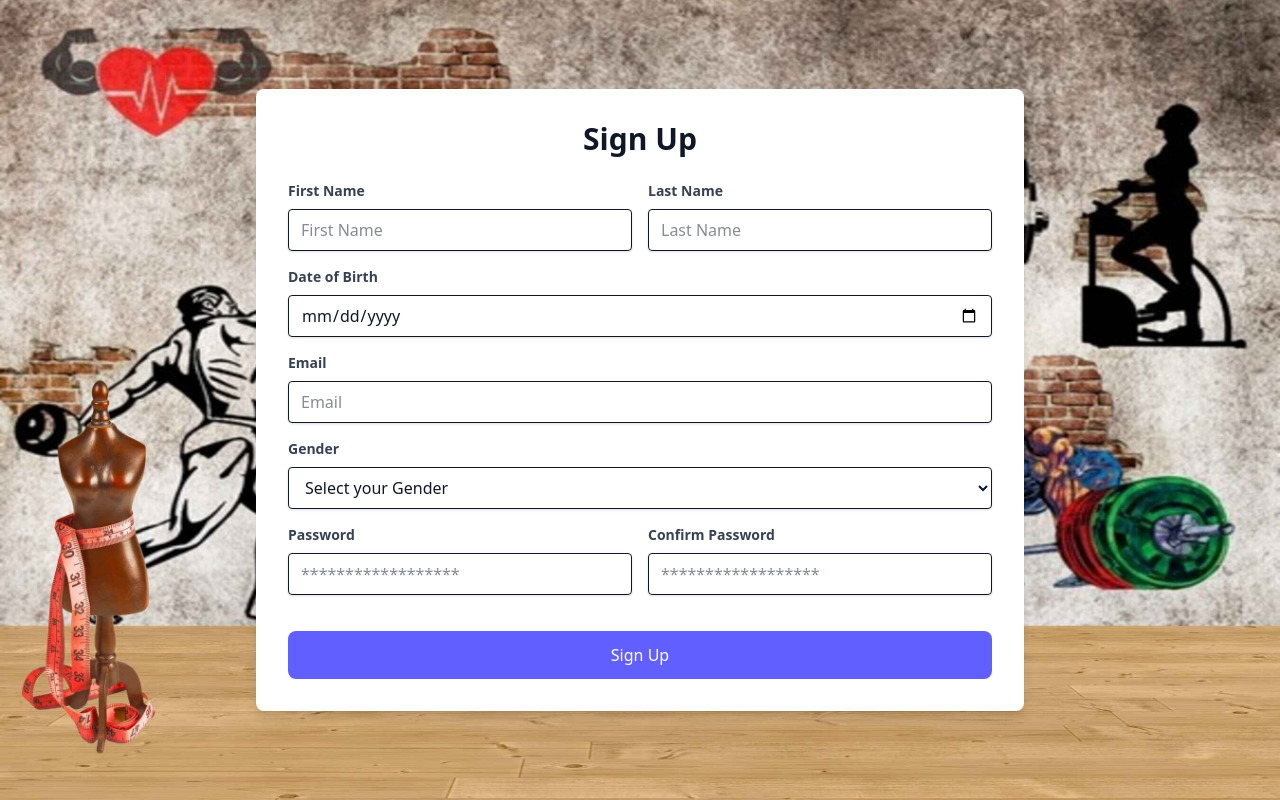
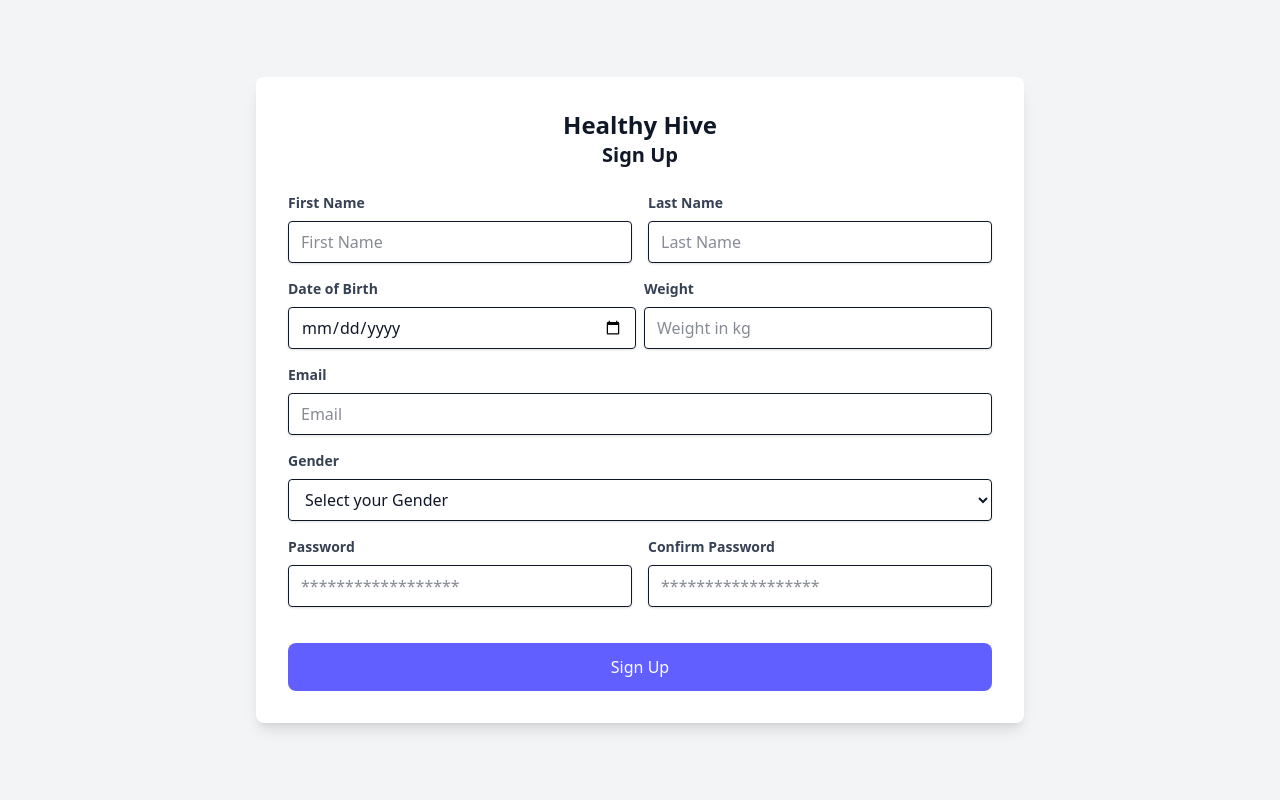
Before and after one commit to Mridul-lucifer/Activity-Monitor, a React (Vite) app in the folder frontend/: page /signup in a window 1280 px wide. Built offline with nearby package versions, Linux system fonts and the light colour scheme.

Commit message:
Add: Weight input from user

```diff
--- a/frontend/src/pages/challenges/Challenges.jsx
+++ b/frontend/src/pages/challenges/Challenges.jsx
@@ -1,12 +1,12 @@
 
-import { Link, useNavigate } from 'react-router-dom';
+// import { useNavigate } from 'react-router-dom';
 
 function Home() {
-    const navigate = useNavigate();
+    // const navigate = useNavigate();
 
-    const handleNavigation = (path) => {
-        navigate(path);
-    };
+    // const handleNavigation = (path) => {
+    //     navigate(path);
+    // };
     const workInProgress = function(e){
         e.preventDefault();
         alert("Work In Progress... ")
@@ -30,7 +30,7 @@ function Home() {
                 <img className="absolute bottom-0 right-0 group-hover:scale-105 duration-500 h-60 z-2" src="handsUpDown.png" />
             </div></a>
 
-            <a href='/hands_up_count.html' target="_blank" rel="noopener noreferrer"><div className="relative h-64 mb-3.5 group overflow-hidden duration-500 bg-amber-400 rounded-2xl hover:bg-amber-500">
+            <a href='/sitstand.html' target="_blank" rel="noopener noreferrer"><div className="relative h-64 mb-3.5 group overflow-hidden duration-500 bg-amber-400 rounded-2xl hover:bg-amber-500">
                 <div className="h-64 flex flex-col justify-center p-11 xl:pl-24 relative z-3">
                 <h3 className="text-3xl font-bold ">Sit Ups</h3>
                 <p className="">More than just abs, it&apos;s core fitness.</p>
--- a/frontend/src/pages/leaderboard/leaderboard.jsx
+++ b/frontend/src/pages/leaderboard/leaderboard.jsx
@@ -1,9 +1,9 @@
-import React, { useState, useEffect } from "react";
+import { useState, useEffect } from "react";
 import axios from "axios";
-import { useNavigate } from 'react-router-dom'; // Import useNavigate
+// import { useNavigate } from 'react-router-dom'; // Import useNavigate
 
 const Leaderboard = () => {
-    const navigate = useNavigate(); // Initialize useNavigate
+    // const navigate = useNavigate(); // Initialize useNavigate
     const [leaderboardData, setLeaderboardData] = useState([]);
     const [currentUser, setCurrentUser] = useState(null);
     const [loading, setLoading] = useState(true);
@@ -108,7 +108,7 @@ const Leaderboard = () => {
                                     </div>
                                 </div>
                                 <div className="mt-4 sm:mt-0">
-                                    <button onClick={() => navigate('/profile')} className="px-6 py-2 bg-[#B9B28A] text-white rounded-lg shadow-md hover:bg-[#504B38] focus:outline-none focus:ring-2 focus:ring-[#F8F3D9]"> {/* Olive Green Button */}
+                                    <button onClick={() => alert("Currently in Progress")} className="px-6 py-2 bg-[#B9B28A] text-white rounded-lg shadow-md hover:bg-[#504B38] focus:outline-none focus:ring-2 focus:ring-[#F8F3D9]"> {/* Olive Green Button */}
                                         View Profile
                                     </button>
                                 </div>
--- a/frontend/src/pages/signup/signup.jsx
+++ b/frontend/src/pages/signup/signup.jsx
@@ -10,6 +10,7 @@ export const Signup = () => {
   const genderRef = useRef(null);
   const passwordRef = useRef(null);
   const confirmPasswordRef = useRef(null);
+  const weightRef = useRef(null);
   const [age, setAge] = useState(null);
   const navigate = useNavigate();
   const calculateAge = (dob) => {
@@ -34,6 +35,7 @@ export const Signup = () => {
     const gender = genderRef.current.value;
     const password = passwordRef.current.value;
     const confirmPassword = confirmPasswordRef.current.value;
+    const weight = weightRef.current.value;
 
     if (password !== confirmPassword) {
       passwordRef.current.classList.add("border-red-500", "focus:ring-red-400");
@@ -64,6 +66,7 @@ export const Signup = () => {
       email,
       gender,
       password,
+      weight
     };
 
     try {
@@ -86,11 +89,13 @@ export const Signup = () => {
   };
 
   return (
-    <div style={{ backgroundImage: `url(${myBackground})`, backgroundSize: 'cover', backdropFilter: 'blur(2px)', height: '100vh', backgroundPosition: 'center' }} className="min-h-screen bg-gray-100 text-gray-900 flex justify-center items-center">
+    <div className="min-h-screen bg-gray-100 text-gray-900 flex justify-center items-center">
       <div className="max-w-screen-md w-full m-5 sm:m-10 bg-white shadow-lg sm:rounded-lg flex flex-col items-center p-8">
-        <h1 className="text-2xl xl:text-3xl font-extrabold text-center">
-          Sign Up
+        <h1 className="text-xl xl:text-2xl font-extrabold text-center">
+          Healthy Hive
         </h1>
+
+        <h2 className="text-lg xl:text-xl font-bold">Sign Up</h2>
 
         <form className="w-full mt-6">
           {/* First & Last Name */}
@@ -128,7 +133,8 @@ export const Signup = () => {
           </div>
 
           {/* DOB */}
-          <div className="mb-4">
+          <div className=" flex flex-col md:flex-row md:justify-between">
+          <div className="mb-4 md:w-1/2">
             <label
               className="block mb-2 text-sm font-bold text-gray-700"
               htmlFor="dob"
@@ -142,6 +148,23 @@ export const Signup = () => {
               className="w-full px-3 py-2 border rounded shadow focus:outline-none focus:ring-2 focus:ring-indigo-400"
               onChange={() => setAge(calculateAge(dobRef.current.value))}
             />
+          </div>
+
+            <div className="md:w-1/2 md:ml-2">
+              <label
+                className="block mb-2 text-sm font-bold text-gray-700"
+                htmlFor="weight"
+              >
+                Weight
+              </label>
+              <input
+                ref={weightRef}
+                id="weight"
+                type="number"
+                placeholder="Weight in kg"
+                className="w-full px-3 py-2 border rounded shadow focus:outline-none focus:ring-2 focus:ring-indigo-400"
+              />
+            </div>
           </div>
 
           {/* Age Display */}
@@ -186,6 +209,8 @@ export const Signup = () => {
               <option value="Other">Other</option>
             </select>
           </div>
+
+
 
           {/* Password & Confirm Password */}
           <div className="mb-4 flex flex-col md:flex-row md:justify-between">
```
